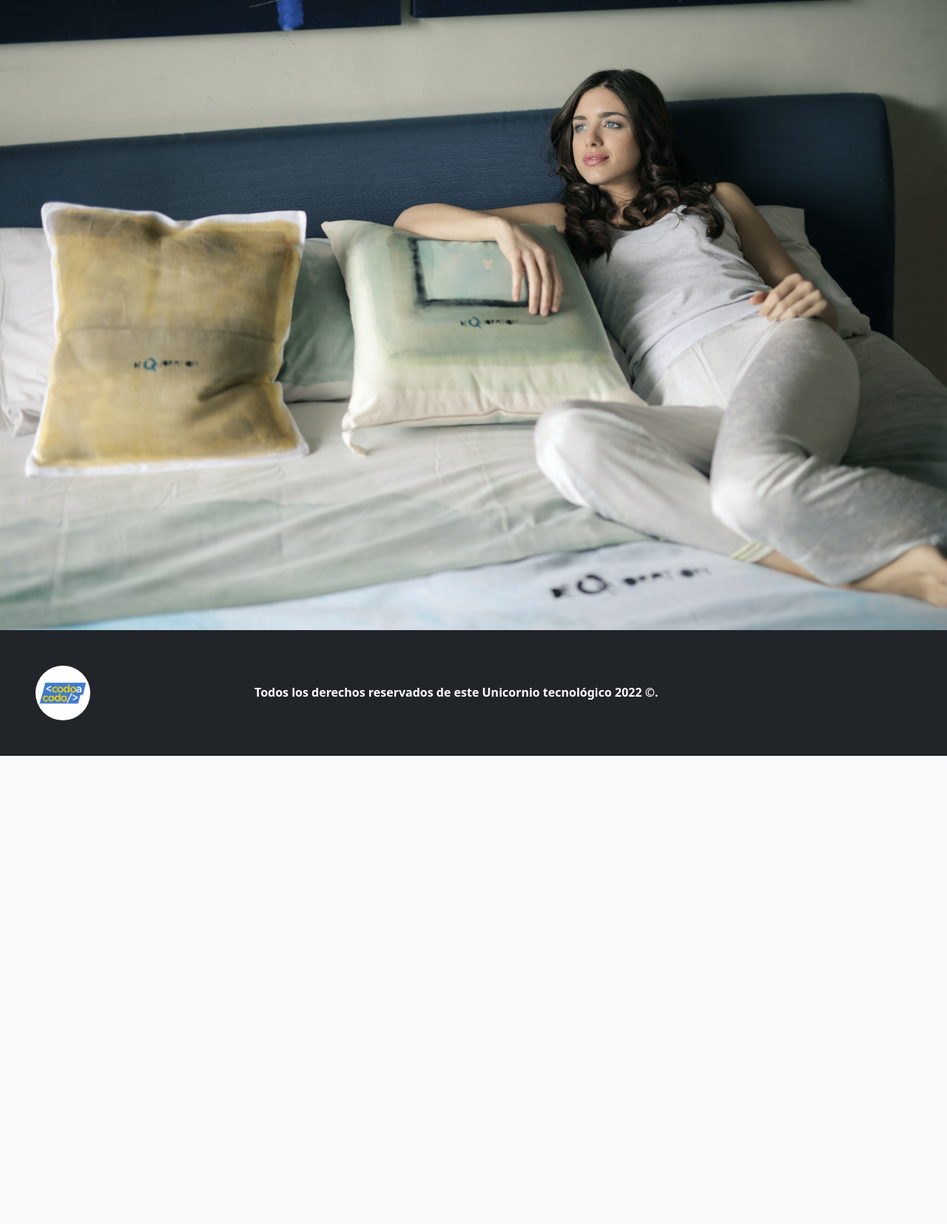
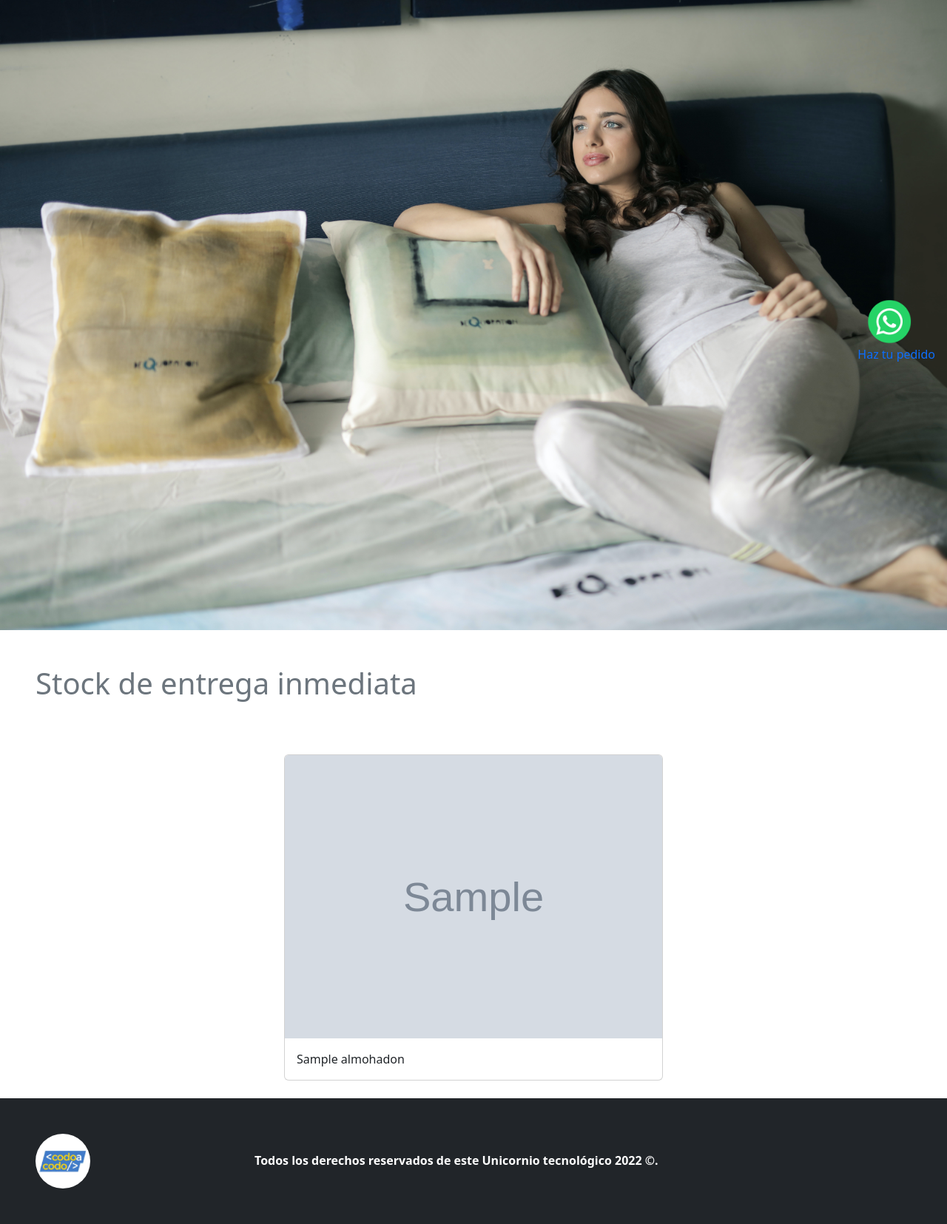
Before and after one commit to AlexEMartin/pig, a Django app: page / in a window 1280 px wide. Shown: the part 287-1942 px from the top of the page at 74% size. Before the commit the page ends 1309 px from the top, so only its background shows below. Run offline with Django 4.2, Linux system fonts and the light colour scheme; tables that the repository leaves empty hold one stand-in row (values such as "Sample post"); grey boxes marked "Sample" are stand-in pictures.

Commit message:
Home images rendered from media

```diff
--- a/tienda/templates/paginas/home.html
+++ b/tienda/templates/paginas/home.html
@@ -23,7 +23,20 @@
 <div>
   <img class="w-100" src={% static 'images/fondo.jpg' %} alt="fondo-modelo">
 </div>
-<div class="w-100 p-5 bg-dark text-white d-flex">
+<h1 class="p-5 text-secondary">Stock de entrega inmediata</h1>
+{% for almohadon in productos %}
+  <div class="card mt-4 mx-auto" style="width: 32rem;">
+    <img class="card-img-top" src='{{ almohadon.imagen.url }}' alt="Card image cap">
+    <div class="card-body">
+      <p class="card-text">{{ almohadon.titulo }}</p>
+    </div>
+  </div>
+{% endfor %}
+<h6 class='position-fixed fixed-bottom d-flex flex-row-reverse p-3 text-primary'>Haz tu pedido</h6>
+<a class='position-fixed fixed-bottom d-flex flex-row-reverse p-5' href="https://wa.me/5491123763974?text=Quiero%20encargar%20mi%20almohad%C3%B3n%20personalizado!" target="_blank">
+  <img src={% static 'images/wapp-logo.png' %} width="60" height="60">
+</a>
+<div class="w-100 p-5 bg-dark text-white d-flex mt-4">
   <div class="w-25">
     <img class="w-25 rounded-circle" src={% static 'images/cac.png' %} alt="logo-cac">
   </div>
--- a/tienda/views.py
+++ b/tienda/views.py
@@ -5,7 +5,8 @@ from django.contrib.auth.decorators import login_required
 from django.contrib.auth import logout
 
 def home(request):
-    return render(request, 'paginas/home.html')
+    almohadones = Almohadon.objects.all()
+    return render(request, 'paginas/home.html', {'productos': almohadones})
 
 def catalogo(request):
     return render(request, 'paginas/catalogo.html')
```
Also changed, not shown: tienda/static/images/wapp-logo.png (added).
